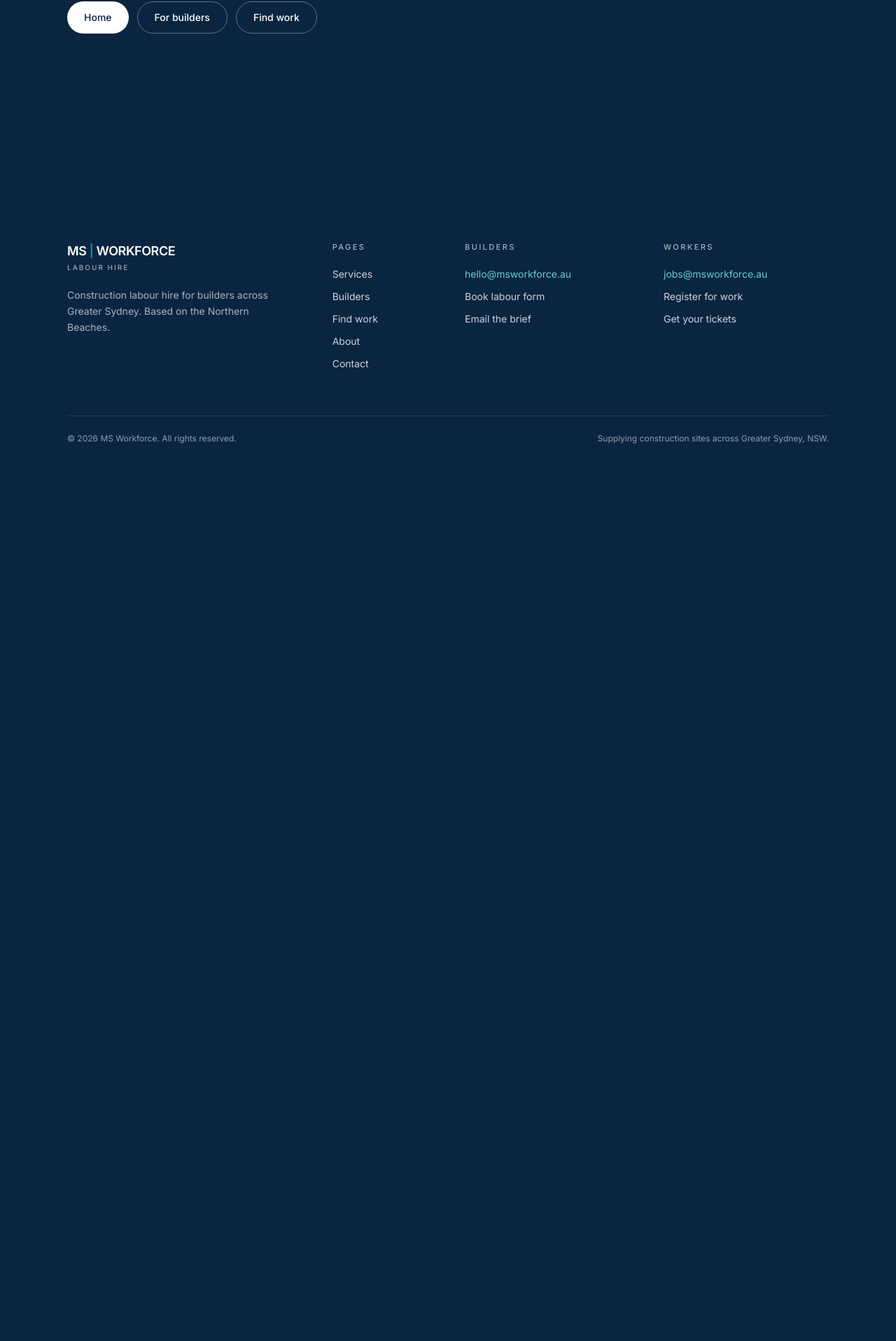
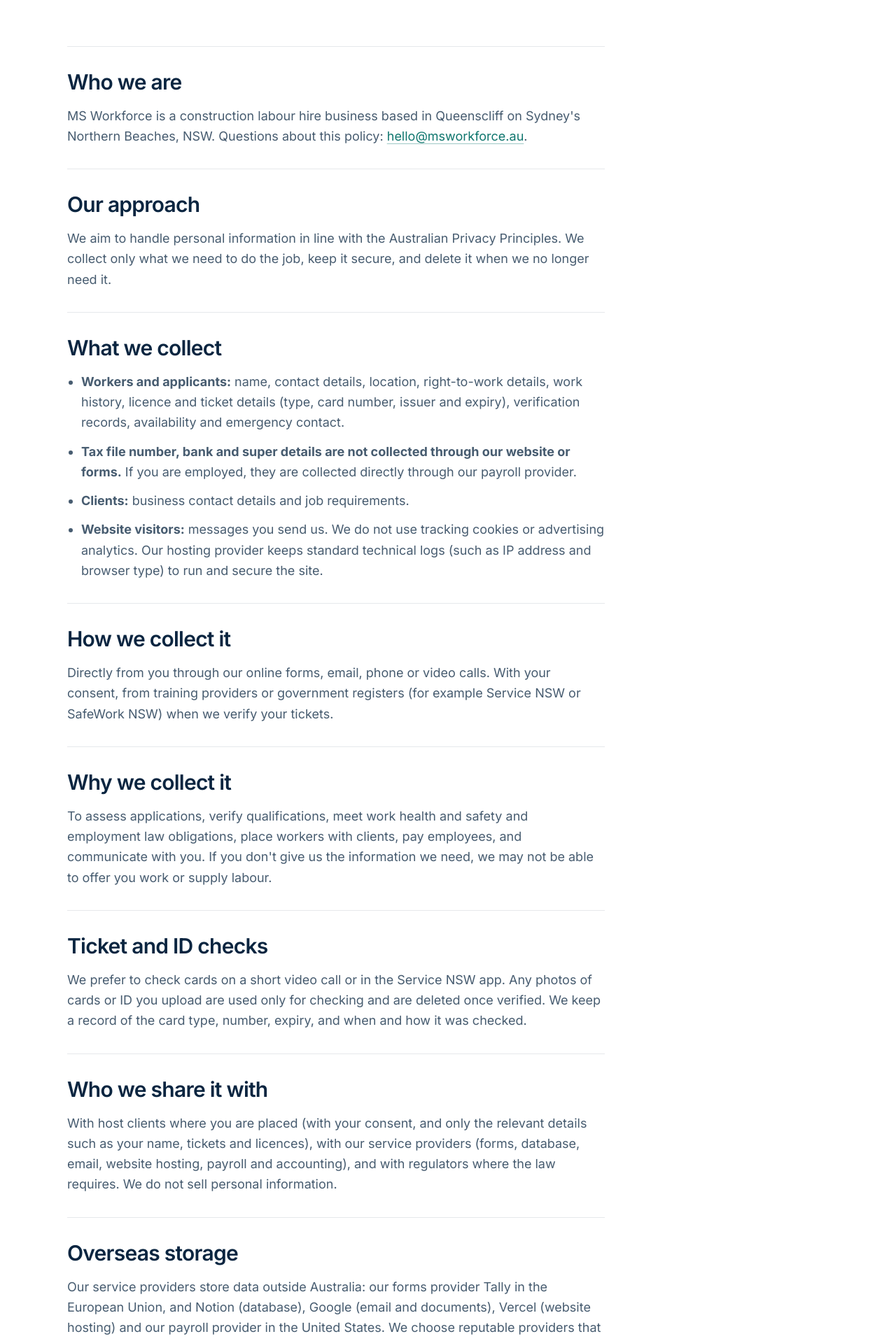
Before and after one commit to curiouscitizen11/MS-Workforce, a Next.js app: page /privacy in a window 1280 px wide. Before the commit this address had no page. Shown: the part 535-2452 px from the top of the page at 70% size. Before the commit the page ends 1250 px from the top, so only its background shows below. Built offline with nearby package versions, Linux system fonts and the light colour scheme.

Commit message:
Add /privacy policy page; link Privacy in footer and near apply/book labour CTAs; add to sitemap

```diff
--- a/app/candidates/page.tsx
+++ b/app/candidates/page.tsx
@@ -1,4 +1,5 @@
 import type { Metadata } from "next";
+import Link from "next/link";
 import { JOBS_EMAIL, WORK_ENQUIRY_HREF, WORKER_FORM_URL, OG_BASE } from "@/components/site";
 import { tickets, extras, PRICES_CHECKED, type Ticket } from "@/components/tickets";
 
@@ -233,6 +234,12 @@ export default function CandidatesPage() {
             >
               {JOBS_EMAIL}
             </a>
+            <Link
+              href="/privacy"
+              className="text-sm text-white/65 underline decoration-white/30 underline-offset-4 hover:text-white"
+            >
+              How we handle your information
+            </Link>
           </div>
         </div>
       </section>
--- a/app/clients/page.tsx
+++ b/app/clients/page.tsx
@@ -184,6 +184,12 @@ export default function ClientsPage() {
             >
               {EMAIL}
             </a>
+            <Link
+              href="/privacy"
+              className="text-sm text-navy/60 underline decoration-navy/30 underline-offset-4 hover:text-navy"
+            >
+              How we handle your information
+            </Link>
           </div>
         </div>
       </section>
--- a/app/contact/page.tsx
+++ b/app/contact/page.tsx
@@ -69,6 +69,12 @@ export default function ContactPage() {
               Email the brief
             </a>
           </div>
+          <Link
+            href="/privacy"
+            className="mt-6 inline-block text-sm text-white/65 underline decoration-white/30 underline-offset-4 hover:text-white"
+          >
+            How we handle your information
+          </Link>
         </div>
       </section>
 
--- /dev/null
+++ b/app/privacy/page.tsx
@@ -0,0 +1,206 @@
+import type { Metadata } from "next";
+import Link from "next/link";
+import { EMAIL, EMAIL_HREF, JOBS_EMAIL, JOBS_EMAIL_HREF, OG_BASE } from "@/components/site";
+
+export const metadata: Metadata = {
+  title: "Privacy Policy",
+  description:
+    "How MS Workforce collects, uses, stores and shares personal information about workers, applicants, clients and website visitors.",
+  alternates: { canonical: "/privacy" },
+  openGraph: {
+    ...OG_BASE,
+    title: "Privacy Policy | MS Workforce",
+    description: "How MS Workforce handles personal information.",
+    url: "/privacy",
+  },
+};
+
+const mail = "text-teal-600 underline decoration-teal-600/40 underline-offset-4 break-all";
+const ext = "text-teal-600 underline decoration-teal-600/40 underline-offset-4";
+
+const sections: { title: string; body: React.ReactNode }[] = [
+  {
+    title: "Who we are",
+    body: (
+      <p>
+        MS Workforce is a construction labour hire business based in Queenscliff
+        on Sydney&apos;s Northern Beaches, NSW. Questions about this policy:{" "}
+        <a href={EMAIL_HREF} className={mail}>{EMAIL}</a>.
+      </p>
+    ),
+  },
+  {
+    title: "Our approach",
+    body: (
+      <p>
+        We aim to handle personal information in line with the Australian
+        Privacy Principles. We collect only what we need to do the job, keep it
+        secure, and delete it when we no longer need it.
+      </p>
+    ),
+  },
+  {
+    title: "What we collect",
+    body: (
+      <ul className="list-disc space-y-3 pl-5">
+        <li>
+          <strong>Workers and applicants:</strong> name, contact details,
+          location, right-to-work details, work history, licence and ticket
+          details (type, card number, issuer and expiry), verification records,
+          availability and emergency contact.
+        </li>
+        <li>
+          <strong>Tax file number, bank and super details are not collected
+          through our website or forms.</strong> If you are employed, they are
+          collected directly through our payroll provider.
+        </li>
+        <li>
+          <strong>Clients:</strong> business contact details and job
+          requirements.
+        </li>
+        <li>
+          <strong>Website visitors:</strong> messages you send us. We do not use
+          tracking cookies or advertising analytics. Our hosting provider keeps
+          standard technical logs (such as IP address and browser type) to run
+          and secure the site.
+        </li>
+      </ul>
+    ),
+  },
+  {
+    title: "How we collect it",
+    body: (
+      <p>
+        Directly from you through our online forms, email, phone or video calls.
+        With your consent, from training providers or government registers (for
+        example Service NSW or SafeWork NSW) when we verify your tickets.
+      </p>
+    ),
+  },
+  {
+    title: "Why we collect it",
+    body: (
+      <p>
+        To assess applications, verify qualifications, meet work health and
+        safety and employment law obligations, place workers with clients, pay
+        employees, and communicate with you. If you don&apos;t give us the
+        information we need, we may not be able to offer you work or supply
+        labour.
+      </p>
+    ),
+  },
+  {
+    title: "Ticket and ID checks",
+    body: (
+      <p>
+        We prefer to check cards on a short video call or in the Service NSW
+        app. Any photos of cards or ID you upload are used only for checking and
+        are deleted once verified. We keep a record of the card type, number,
+        expiry, and when and how it was checked.
+      </p>
+    ),
+  },
+  {
+    title: "Who we share it with",
+    body: (
+      <p>
+        With host clients where you are placed (with your consent, and only the
+        relevant details such as your name, tickets and licences), with our
+        service providers (forms, database, email, website hosting, payroll and
+        accounting), and with regulators where the law requires. We do not sell
+        personal information.
+      </p>
+    ),
+  },
+  {
+    title: "Overseas storage",
+    body: (
+      <p>
+        Our service providers store data outside Australia: our forms provider
+        Tally in the European Union, and Notion (database), Google (email and
+        documents), Vercel (website hosting) and our payroll provider in the
+        United States. We choose reputable providers that encrypt data in
+        transit and at rest.
+      </p>
+    ),
+  },
+  {
+    title: "Security",
+    body: (
+      <p>
+        Access is limited to the director, using two-step sign-in. Worker forms
+        are private and password protected. We do not keep copies of identity
+        documents after verifying them, and we delete information we no longer
+        need.
+      </p>
+    ),
+  },
+  {
+    title: "How long we keep it",
+    body: (
+      <p>
+        Unsuccessful applications are deleted after 6 months. Employee and
+        safety records, including ticket verification records (not images), are
+        kept as required by law, generally 7 years.
+      </p>
+    ),
+  },
+  {
+    title: "Access, correction and complaints",
+    body: (
+      <p>
+        You can ask to see or correct your information, or make a complaint, by
+        emailing <a href={EMAIL_HREF} className={mail}>{EMAIL}</a> (workers can
+        also use <a href={JOBS_EMAIL_HREF} className={mail}>{JOBS_EMAIL}</a>).
+        We&apos;ll respond within 30 days. If you&apos;re not satisfied with our
+        response, you can contact the{" "}
+        <a
+          href="https://www.oaic.gov.au/privacy/privacy-complaints"
+          target="_blank"
+          rel="noopener noreferrer"
+          className={ext}
+        >
+          Office of the Australian Information Commissioner
+          <span className="sr-only"> (opens in a new tab)</span>
+        </a>
+        .
+      </p>
+    ),
+  },
+  {
+    title: "Changes",
+    body: <p>We&apos;ll post any updates to this policy on this page.</p>,
+  },
+];
+
+export default function PrivacyPage() {
+  return (
+    <>
+      <section className="bg-navy text-white">
+        <div className="wrap py-24 sm:py-28">
+          <p className="kicker text-white/65">Privacy</p>
+          <h1 className="display mt-6">Privacy Policy</h1>
+          <p className="lede mt-8 text-white/75">
+            How we handle your information. Last updated 12 October 2026.
+          </p>
+        </div>
+      </section>
+
+      <section className="bg-white text-navy">
+        <div className="wrap py-20 sm:py-24">
+          <div className="max-w-3xl border-b border-navy/10">
+            {sections.map((s) => (
+              <div key={s.title} className="border-t border-navy/10 py-8">
+                <h2 className="text-2xl font-semibold tracking-tight sm:text-3xl">{s.title}</h2>
+                <div className="mt-4 space-y-4 text-lg leading-relaxed text-navy/75">{s.body}</div>
+              </div>
+            ))}
+          </div>
+          <p className="mt-10 text-sm text-navy/60">
+            <Link href="/" className="underline underline-offset-4">Back to home</Link>
+          </p>
+        </div>
+      </section>
+    </>
+  );
+}
--- a/app/sitemap.ts
+++ b/app/sitemap.ts
@@ -1,7 +1,7 @@
 import type { MetadataRoute } from "next";
 import { SITE_URL } from "@/components/site";
 
-const routes = ["", "/services", "/clients", "/candidates", "/about", "/contact"];
+const routes = ["", "/services", "/clients", "/candidates", "/about", "/contact", "/privacy"];
 
 export default function sitemap(): MetadataRoute.Sitemap {
   return routes.map((route) => ({
--- a/components/Footer.tsx
+++ b/components/Footer.tsx
@@ -14,6 +14,7 @@ const links = [
   { name: "Find work", href: "/candidates" },
   { name: "About", href: "/about" },
   { name: "Contact", href: "/contact" },
+  { name: "Privacy", href: "/privacy" },
 ];
 
 const linkClass = "transition-colors hover:text-white";
@@ -95,7 +96,10 @@ export default function Footer() {
         </div>
 
         <div className="mt-16 flex flex-col gap-2 border-t border-white/10 pt-6 text-xs text-white/55 sm:flex-row sm:justify-between">
-          <span>© {new Date().getFullYear()} MS Workforce. All rights reserved.</span>
+          <span>
+            © {new Date().getFullYear()} MS Workforce. All rights reserved. ·{" "}
+            <Link href="/privacy" className={linkClass}>Privacy</Link>
+          </span>
           <span>Supplying construction sites across Greater Sydney, NSW.</span>
         </div>
       </div>
```
